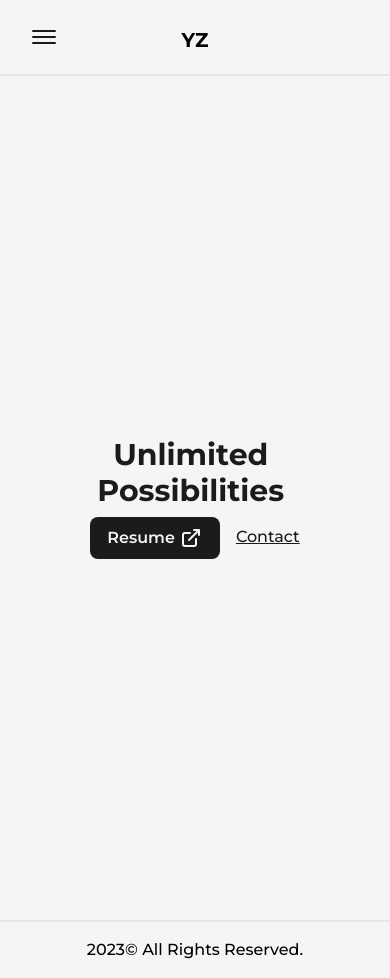
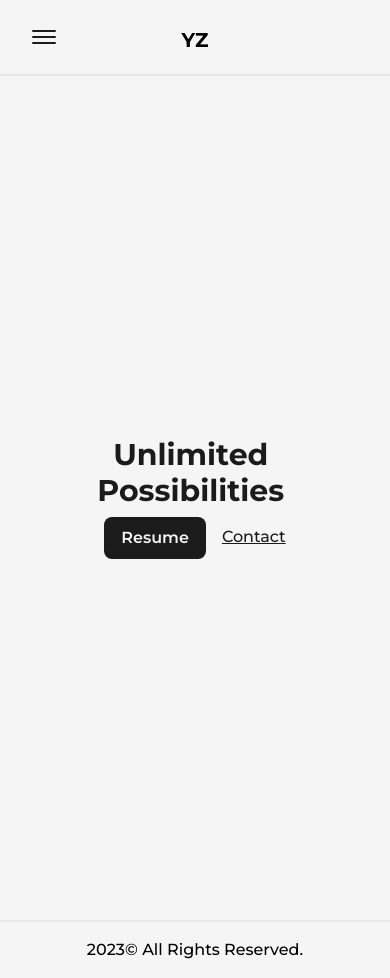
Before and after one commit to yihanzhu/MyPortfolio, a Next.js app: page / in a window 390 px wide. Built offline with nearby package versions, Linux system fonts and the light colour scheme.

Commit message:
trying to fix mobile issue - 2

```diff
--- a/src/pages/index.js
+++ b/src/pages/index.js
@@ -41,7 +41,8 @@ export default function Home() {
                   hover:dark:border-light md:p-2 md:px-4 md:text-base"
                   download={true}
                 >
-                  Resume <LinkArrow className={"w-auto ml-1"} />
+                  Resume
+                  {/* <LinkArrow className={"w-auto ml-1"} /> */}
                 </Link>
                 <Link
                   href="mailto:yihan@yihanzhu.com"
```
